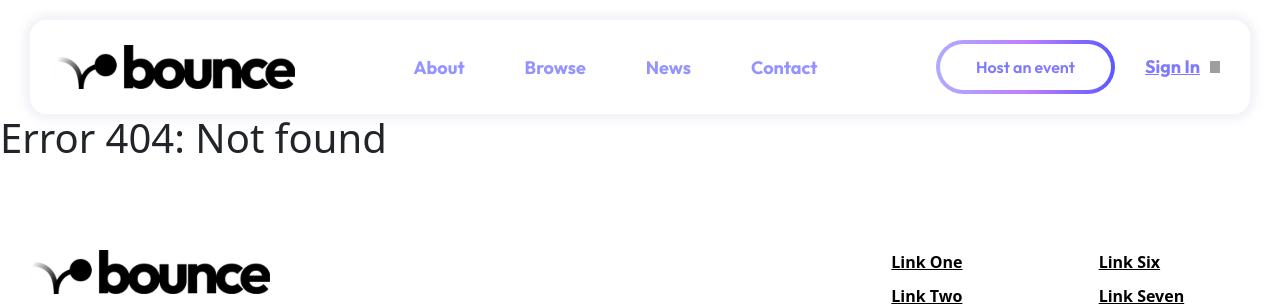
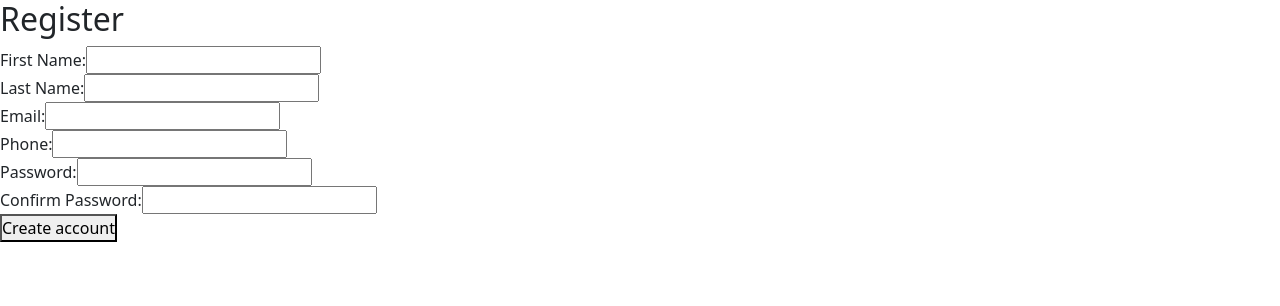
Before and after one commit to concypt/BounceFrontEnd, a React (Vite) app: page /register in a window 1280 px wide. Shown: the top 306 px of the page. Built offline with nearby package versions, Linux system fonts and the light colour scheme; grey boxes are pictures that could not be loaded.

Commit message:
login signup pages

```diff
--- a/package.json
+++ b/package.json
@@ -17,7 +17,7 @@
     "react-dom": "^18.2.0",
     "react-icons": "^5.1.0",
     "react-responsive": "^10.0.0",
-    "react-router-dom": "^6.22.3",
+    "react-router-dom": "^6.23.0",
     "swiper": "^11.1.1"
   },
   "devDependencies": {
--- a/src/App.jsx
+++ b/src/App.jsx
@@ -3,6 +3,10 @@ import Home from "./pages/Home";
 import Events from "./pages/Events";
 import EventDetail from "./pages/EventDetail.jsx";
 import PageNotFound from "./PageNotFound";
+import Register from "./components/Auth/Register";
+import Login from "./components/Auth/Login";
+import ForgotPasswordRequest from "./components/Auth/ForgotPasswordRequest";
+import ForgotPasswordReset from "./components/Auth/ForgotPasswordReset";
 import "./styles.css";
 import "./global.css";
 import "./js/main.js";
@@ -16,6 +20,16 @@ function App() {
           <Route path="/home" element={<Home />} />
           <Route path="/events" element={<Events />} />
           <Route path="/events/:eventId" element={<EventDetail />} />
+          <Route path="/register" element={<Register />} />
+          <Route path="/login" element={<Login />} />
+          <Route
+            path="/forgot-password-request"
+            element={<ForgotPasswordRequest />}
+          />
+          <Route
+            path="/forgot-password-reset"
+            element={<ForgotPasswordReset />}
+          />
           <Route path="*" element={<PageNotFound />} />
         </Routes>
       </Router>
--- /dev/null
+++ b/src/components/Auth/ForgotPasswordRequest.jsx
@@ -0,0 +1,43 @@
+import React, { useState } from "react";
+import { useNavigate } from "react-router-dom";
+
+const ForgotPasswordRequest = () => {
+  const navigate = useNavigate(); // Initialize useNavigate
+  const [email, setEmail] = useState("");
+  const [error, setError] = useState(null);
+  const [infoMessage, setInfoMessage] = useState(null);
+
+  const handleChange = (e) => {
+    setEmail(e.target.value);
+  };
+
+  const handleSubmit = async (e) => {
+    e.preventDefault();
+    // Here you would handle the forgot password request logic
+    // For demonstration purposes, let's just display an info message and redirect to another page
+    setInfoMessage(
+      "An email with instructions to reset your password has been sent."
+    );
+    // Redirect to another page after 2 seconds
+    setTimeout(() => {
+      navigate("/forgot-password-reset");
+    }, 1500);
+  };
+
+  return (
+    <div>
+      <h2>Forgot Password</h2>
+      <form onSubmit={handleSubmit}>
+        <div>
+          <label>Email:</label>
+          <input type="email" value={email} onChange={handleChange} required />
+        </div>
+        <button type="submit">Submit</button>
+        {infoMessage && <div className="info">{infoMessage}</div>}
+        {error && <div className="error">{error}</div>}
+      </form>
+    </div>
+  );
+};
+
+export default ForgotPasswordRequest;
--- /dev/null
+++ b/src/components/Auth/ForgotPasswordReset.jsx
@@ -0,0 +1,60 @@
+import React, { useState } from "react";
+import { useParams, useNavigate } from "react-router-dom";
+
+const ForgotPasswordReset = () => {
+  const navigate = useNavigate(); // Initialize useNavigate
+  const { token } = useParams();
+  const [password, setPassword] = useState("");
+  const [confirmPassword, setConfirmPassword] = useState("");
+  const [error, setError] = useState(null);
+  const [successMessage, setSuccessMessage] = useState(null);
+
+  const handleChangePassword = async (e) => {
+    e.preventDefault();
+    // Here you would handle the password reset logic
+    // For demonstration purposes, let's just display a success message and redirect to login page
+    setSuccessMessage("Password has been reset successfully!");
+    setTimeout(() => {
+      navigate("/login"); // Redirect to login page after 2 seconds
+    }, 1500);
+  };
+
+  const handleChange = (e) => {
+    setPassword(e.target.value);
+  };
+
+  const handleConfirmChange = (e) => {
+    setConfirmPassword(e.target.value);
+  };
+
+  return (
+    <div>
+      <h2>Reset Password</h2>
+      <form onSubmit={handleChangePassword}>
+        <div>
+          <label>New Password:</label>
+          <input
+            type="password"
+            value={password}
+            onChange={handleChange}
+            required
+          />
+        </div>
+        <div>
+          <label>Confirm Password:</label>
+          <input
+            type="password"
+            value={confirmPassword}
+            onChange={handleConfirmChange}
+            required
+          />
+        </div>
+        <button type="submit">Reset Password</button>
+        {successMessage && <div className="success">{successMessage}</div>}
+        {error && <div className="error">{error}</div>}
+      </form>
+    </div>
+  );
+};
+
+export default ForgotPasswordReset;
--- /dev/null
+++ b/src/components/Auth/Login.jsx
@@ -0,0 +1,69 @@
+import React, { useState } from "react";
+import { useNavigate } from "react-router-dom";
+
+const LoginPage = () => {
+  const navigate = useNavigate();
+  const [formData, setFormData] = useState({ email: "", password: "" });
+  const [error, setError] = useState(null);
+
+  const handleChange = (e) => {
+    const { name, value } = e.target;
+    setFormData({ ...formData, [name]: value });
+  };
+
+  const handleSubmit = async (e) => {
+    e.preventDefault();
+    try {
+      const response = await fetch("https://bounce.extrasol.co.uk/api/login", {
+        method: "POST",
+        headers: {
+          "Content-Type": "application/json",
+        },
+        body: JSON.stringify(formData),
+      });
+
+      if (response.ok) {
+        // Login successful, navigate to dashboard or desired page
+        navigate("/");
+      } else {
+        // Login failed, set error message
+        setError("Invalid email or password. Please try again.");
+      }
+    } catch (error) {
+      console.error("Login failed:", error);
+      setError("An error occurred. Please try again later.");
+    }
+  };
+
+  return (
+    <div>
+      <h2>Login</h2>
+      <form onSubmit={handleSubmit}>
+        <div>
+          <label>Email:</label>
+          <input
+            type="email"
+            name="email"
+            value={formData.email}
+            onChange={handleChange}
+            required
+          />
+        </div>
+        <div>
+          <label>Password:</label>
+          <input
+            type="password"
+            name="password"
+            value={formData.password}
+            onChange={handleChange}
+            required
+          />
+        </div>
+        <button type="submit">Login</button>
+        {error && <div className="error">{error}</div>}
+      </form>
+    </div>
+  );
+};
+
+export default LoginPage;
--- /dev/null
+++ b/src/components/Auth/Register.jsx
@@ -0,0 +1,161 @@
+import React, { useState } from "react";
+import { useNavigate } from "react-router-dom"; // Import useNavigate instead of useHistory
+
+const RegisterPage = () => {
+  const navigate = useNavigate(); // Initialize useNavigate
+
+  const [formData, setFormData] = useState({
+    first_name: "",
+    last_name: "",
+    email: "",
+    phone: "",
+    password: "",
+    password_confirmation: "",
+  });
+  const [registrationStatus, setRegistrationStatus] = useState(null);
+  const [error, setError] = useState(null);
+
+  const handleChange = (e) => {
+    const { name, value } = e.target;
+    setFormData({ ...formData, [name]: value });
+  };
+
+  const handleSubmit = async (e) => {
+    e.preventDefault();
+    // Clear error message
+    clearError();
+
+    // Check if password matches confirm password
+    if (formData.password !== formData.password_confirmation) {
+      setError("Passwords don't match");
+      return;
+    }
+
+    // Call your API endpoint to send the registration data
+    try {
+      const response = await fetch(
+        "https://bounce.extrasol.co.uk/api/register",
+        {
+          method: "POST",
+          headers: {
+            "Content-Type": "application/json",
+            Accept: "application/json",
+          },
+          body: JSON.stringify(formData),
+        }
+      );
+
+      console.log(response);
+
+      // Check if response is not OK
+      if (!response.ok) {
+        // Get error message from response
+        const errorData = await response.json();
+        const errorMessage = errorData.message || "Registration failed";
+
+        // Check if there are any validation errors
+        if (errorData.errors) {
+          const errorMessages = Object.values(errorData.errors).flat();
+          setError(`Registration failed: ${errorMessages.join(", ")}`);
+        } else {
+          setError(`Registration failed: ${errorMessage}`);
+        }
+        console.error("Registration failed:", errorMessage);
+        return;
+      }
+
+      // Registration successful
+      setRegistrationStatus("success");
+      console.log("Registration successful");
+      //   Redirect to another page after 2 seconds
+      setTimeout(() => {
+        navigate("/login"); // Use navigate to redirect to login page
+      }, 2000);
+    } catch (error) {
+      setError("Error registering. Please try again later.");
+      console.error("Error registering:", error);
+    }
+  };
+
+  // Function to clear error message
+  const clearError = () => {
+    setError(null);
+  };
+
+  return (
+    <div>
+      <h2>Register</h2>
+      <form onSubmit={handleSubmit}>
+        <div>
+          <label>First Name:</label>
+          <input
+            type="text"
+            name="first_name"
+            value={formData.first_name}
+            onChange={handleChange}
+            required
+          />
+        </div>
+        <div>
+          <label>Last Name:</label>
+          <input
+            type="text"
+            name="last_name"
+            value={formData.last_name}
+            onChange={handleChange}
+            required
+          />
+        </div>
+        <div>
+          <label>Email:</label>
+          <input
+            type="email"
+            name="email"
+            value={formData.email}
+            onChange={handleChange}
+            required
+          />
+        </div>
+        <div>
+          <label>Phone:</label>
+          <input
+            type="phone"
+            name="phone"
+            value={formData.phone}
+            onChange={handleChange}
+            required
+          />
+        </div>
+        <div>
+          <label>Password:</label>
+          <input
+            type="password"
+            name="password"
+            value={formData.password}
+            onChange={handleChange}
+            required
+          />
+        </div>
+        <div>
+          <label>Confirm Password:</label>
+          <input
+            type="password"
+            name="password_confirmation"
+            value={formData.password_confirmation}
+            onChange={handleChange}
+            required
+          />
+        </div>
+        <button type="submit" onClick={clearError}>
+          Create account
+        </button>
+        {error && <div className="error">{error}</div>}
+        {registrationStatus === "success" && (
+          <p>Registration successful! Redirecting...</p>
+        )}
+      </form>
+    </div>
+  );
+};
+
+export default RegisterPage;
--- a/src/components/Navbar.jsx
+++ b/src/components/Navbar.jsx
@@ -37,7 +37,8 @@ function Navbar() {
               </a>
             </li>
             <div className="navbtn_div">
-              <a href=""
+              <a
+                href=""
                 className={`${styles.global_button_one} ${styles.nav_btn}`}
               >
                 Host an event
@@ -46,7 +47,7 @@ function Navbar() {
           </ul>
           <div className={styles.host_and_signin}>
             <button className={styles.global_button_one}>Host an event</button>
-            <a href="" className="global-link-arrow">
+            <a href="/login" className="global-link-arrow">
               <u>Sign In</u>
             </a>
           </div>
```
Also changed, not shown: src/components/Auth/Forgot.jsx (added), 1 other file (tests, documents, lock files or other folders).
